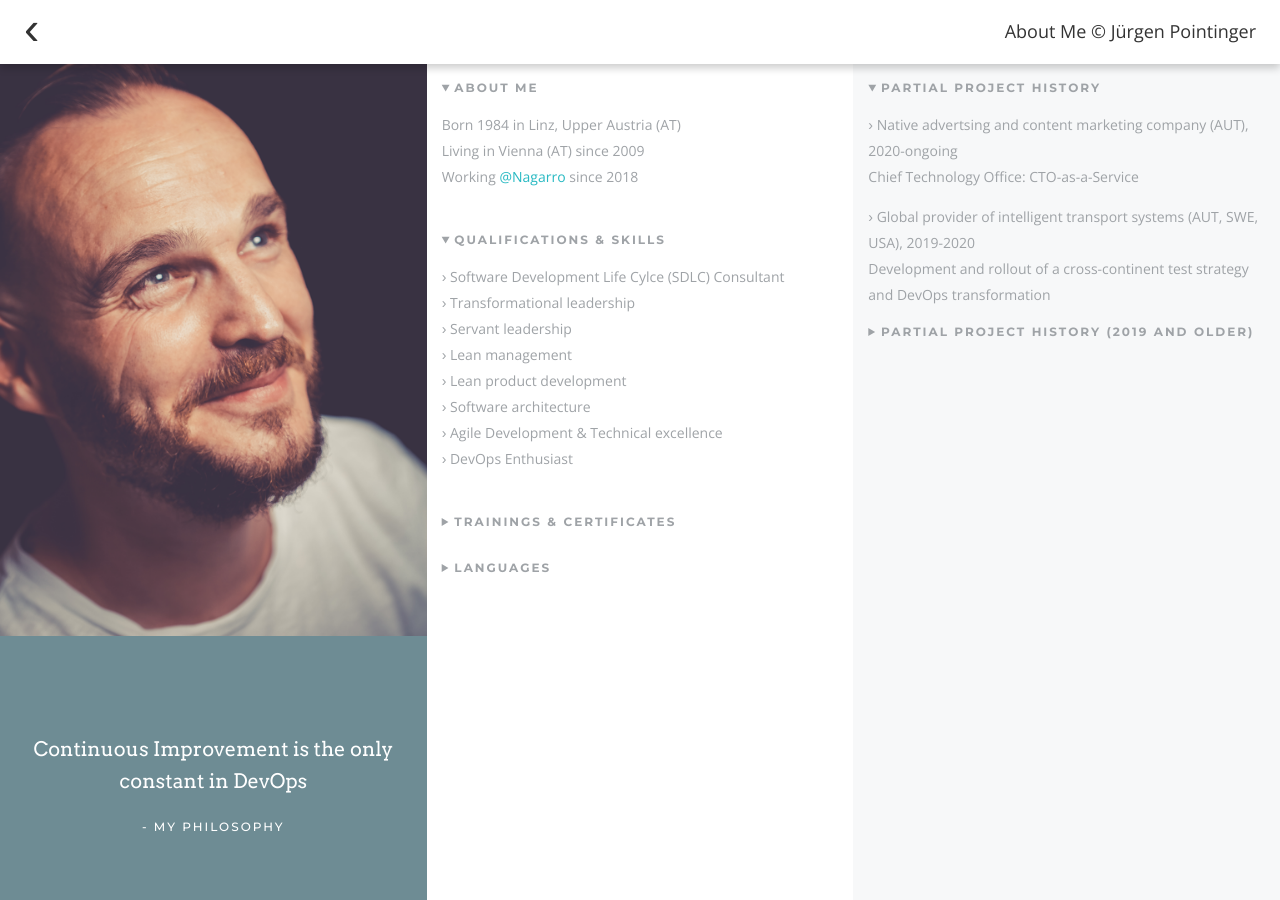
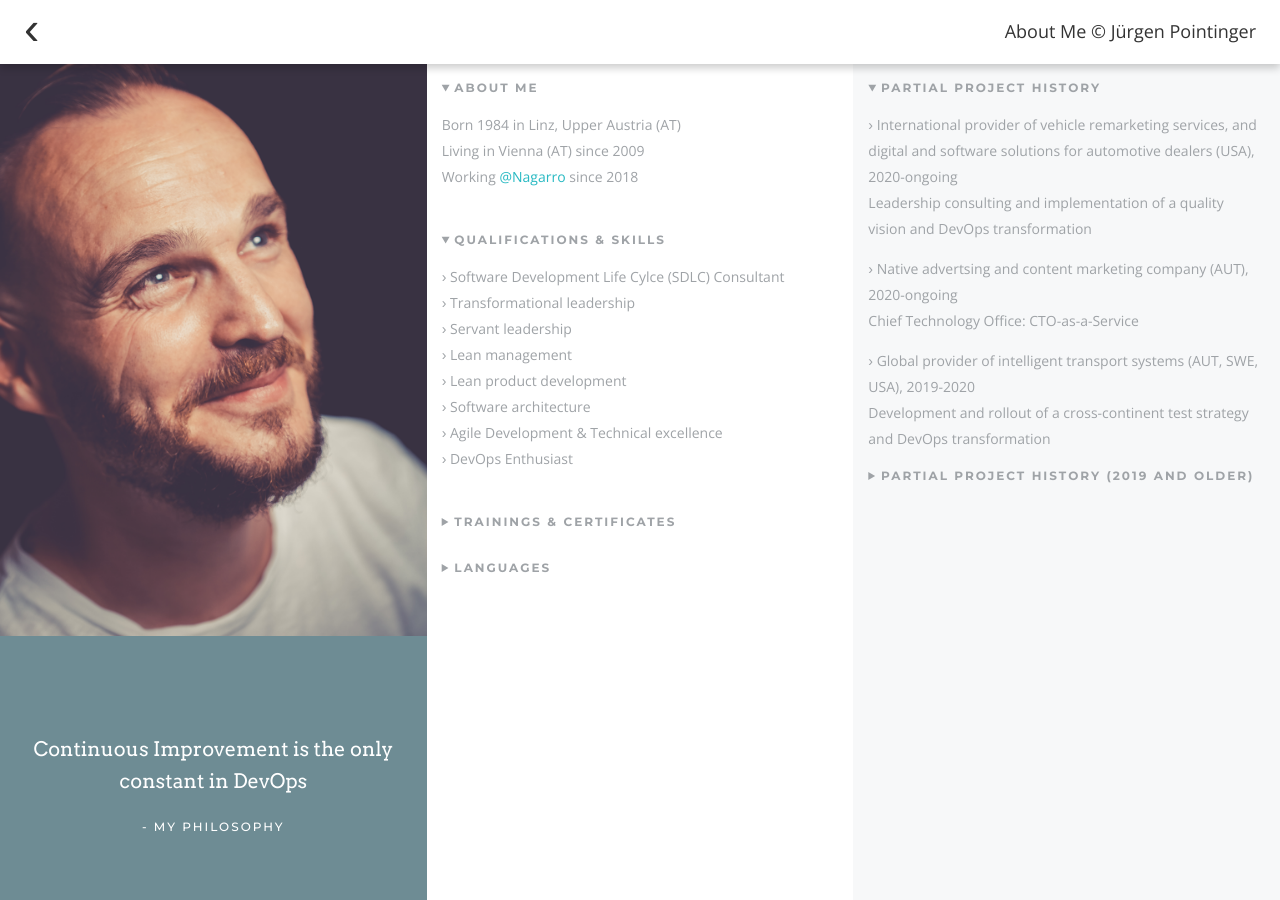
Before and after one commit to juergenpointinger/juergenpointinger.github.io, a Jekyll site: the page built from aboutme.html, in a window 1280 px wide and 900 px high. Built offline with Jekyll 4.4.1, drawn with Linux system fonts in a browser that asks for light colours.

Commit message:
Added anthoer project to the history

```diff
--- a/aboutme.html
+++ b/aboutme.html
@@ -94,6 +94,11 @@ permalink: /aboutme.html
       <details open>
         <summary class="caps bold">Partial project history</summary>
         <p>
+          › International provider of vehicle remarketing services, and digital and software solutions for automotive dealers (USA), 2020-ongoing <br />
+          Leadership consulting and implementation of a quality vision and DevOps transformation
+        </p>
+
+        <p>
           › Native advertsing and content marketing company (AUT), 2020-ongoing <br />
           Chief Technology Office: CTO-as-a-Service
         </p>
```
